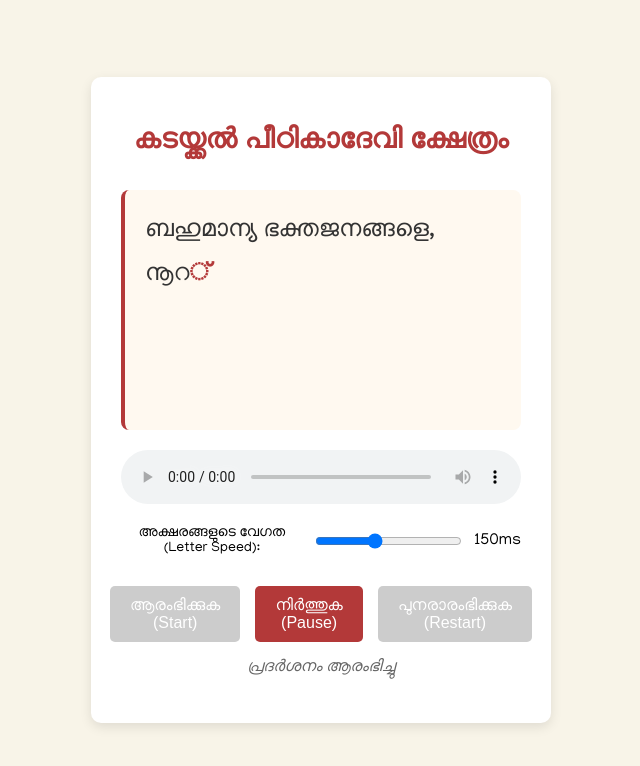
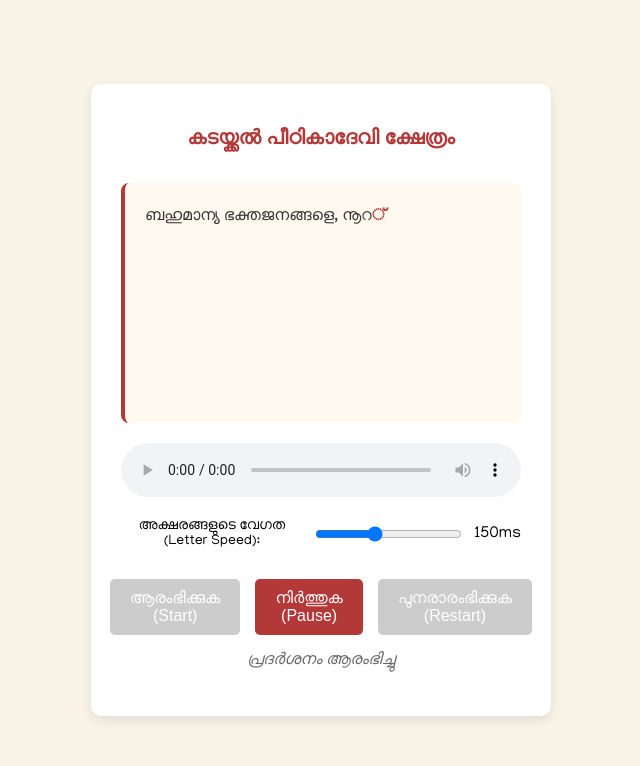
Before and after one commit to sunilskutan/thiruvathira, a plain HTML site: page page2.html in a window 1280 px wide. Shown: the whole page, without its empty margins (319-959 px from the left). Drawn offline with Linux system fonts and the light colour scheme.

Commit message:
Update page2.html

```diff
--- a/page2.html
+++ b/page2.html
@@ -31,11 +31,11 @@
         h1 {
             color: #b33939;
             margin-bottom: 30px;
-            font-size: 28px;
+            font-size: 20px;
         }
 
         .text-display {
-            font-size: 24px;
+            font-size: 16px;
             line-height: 1.8;
             text-align: left;
             min-height: 200px;
```
